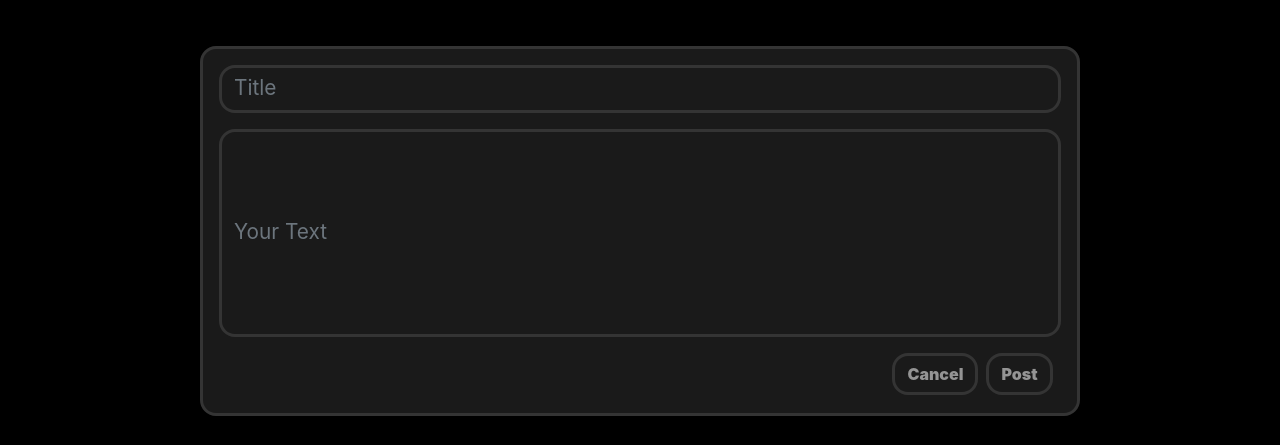
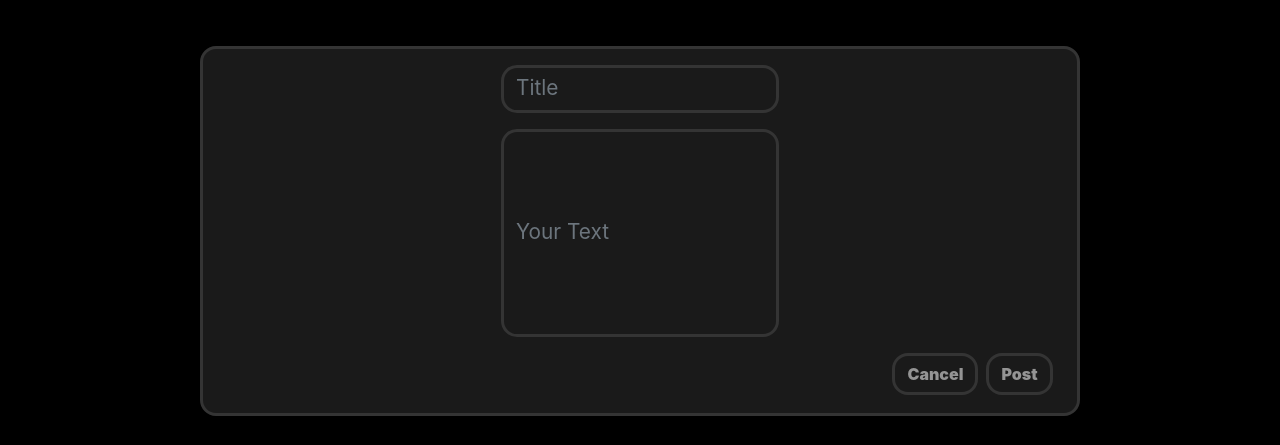
Before and after one commit to re-do-it/front-end-repository, a React (Create React App) app: page /newpost in a window 1280 px wide. Shown: the part 334-779 px from the top of the page. Built offline with nearby package versions, Linux system fonts and the light colour scheme.

Commit message:
linked creat post to api
Co-authored-by: Julian Segura <juliansrecent@gmail.com>
Co-authored-by: Adrian Guia <adriang1702@gmail.com>
Co-authored-by: Isaac Kim <kimisaac1998@gmail.com>
Co-authored-by: Shraddha Anand <shraddhaanand1@gmail.com>

```diff
--- a/src/Components/Main/Homepage/CreatePost.js
+++ b/src/Components/Main/Homepage/CreatePost.js
@@ -6,21 +6,23 @@ import axios from 'axios';
 
 function CreatePost(props) {
    const navigate = useNavigate();
-      const [searchString, setSearchString] = useState({
+		const initialPostState = {
 			title: '',
 			body: '',
-			});
+
+		};
+
+		const [postState, setPostState] = useState(initialPostState);
 
    function handleChange(event) {
-			setSearchString(event.target.value);
-
+			setPostState({ ...postState, [event.target.id]: event.target.value });
 		}
         const handleSubmit =async (event) => {
 		event.preventDefault();
         try {
 					const response = await axios.post(
-						'https://redoit-api.herokuapp.com/api/post',
-						searchString
+						'http://localhost:8000/api/posts',
+						postState
 					);
 					// const response = await fetch('http://localhost:3111/icecreams', {
 					// 	method: 'POST',
@@ -31,6 +33,7 @@ function CreatePost(props) {
 					// });
 					console.log(response);
 					if (response.status === 201) {
+						navigate('/');
 						console.log(response)
 					}
 				} catch (error) {
@@ -39,16 +42,28 @@ function CreatePost(props) {
 
         }
 	return (
+		<Form
+			className='create-post d-flex flex-column align-items-center p-3 gap-3 mt-5'
+			onSubmit={handleSubmit}>
+			<Form.Group controlId='title'>
+				<Form.Control
+					className='title-input'
+					type='text'
+					placeholder='Title'
+					value={postState.title}
+					onChange={handleChange}
+				/>
+			</Form.Group>
 
-		<Form className='create-post d-flex flex-column align-items-center p-3 gap-3 mt-5' onSubmit={handleSubmit}>
-			<Form.Control className='title-input' type='text' placeholder='Title' onChange={handleChange}/>
-
-
+			<Form.Group controlId='body'>
 				<Form.Control
 					className='body-input d-flex justify-content-start'
 					type='text'
-				placeholder='Your Text' onChange={handleChange}
+					placeholder='Your Text'
+					onChange={handleChange}
+					value={postState.body}
 				/>
+			</Form.Group>
 
 			<div className='bottom-button-container d-flex justify-content-end gap-2'>
 				<button className='btn'>Cancel</button>
```
Lines whose indentation alone changed are shown as unchanged.
